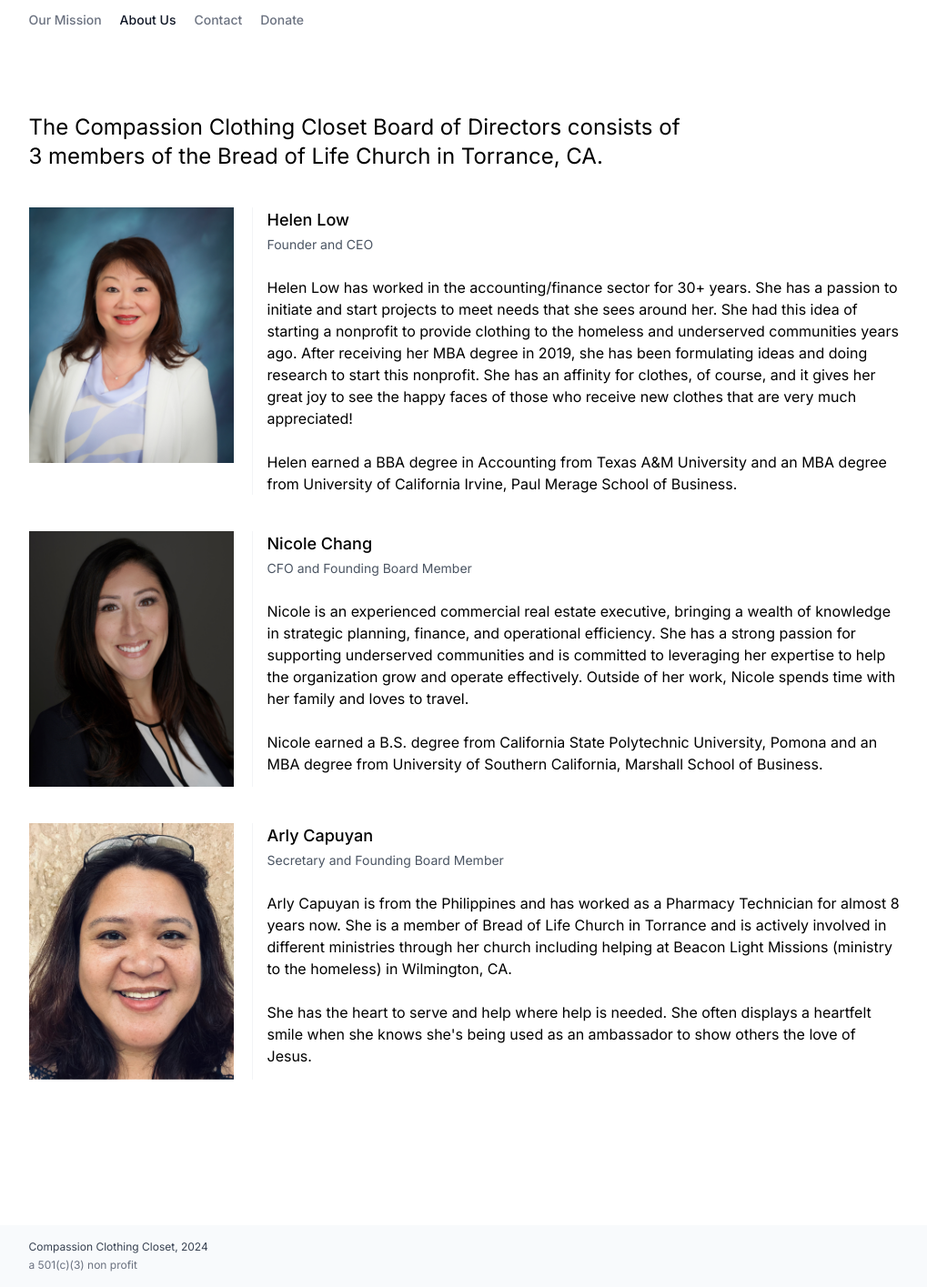
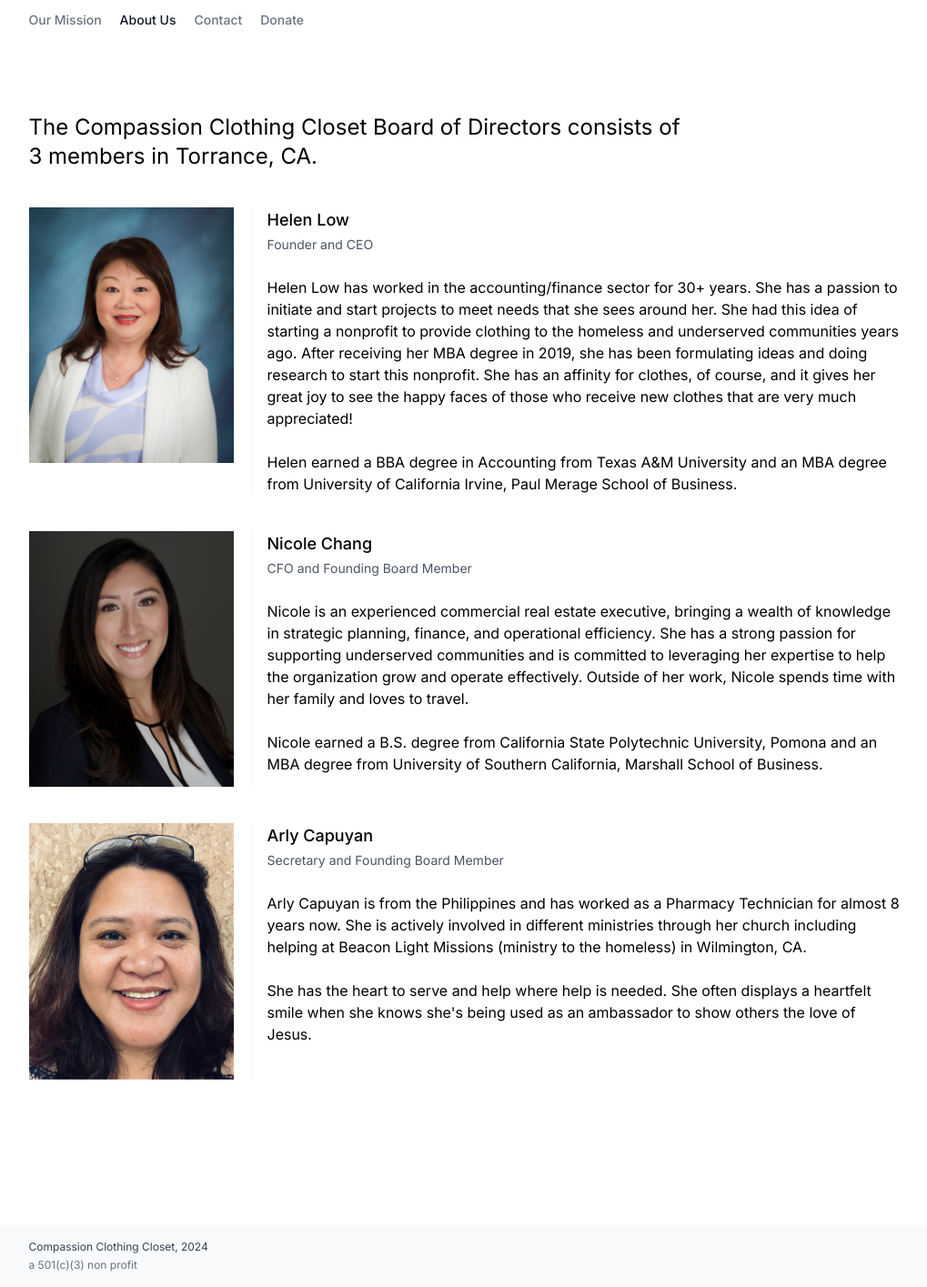
Before and after one commit to jlow2397/ccc-next, a Next.js app: page /about-us in a window 1280 px wide. Shown: the whole page at 91% size, without its empty margins (121-1140 px from the left). Built offline with nearby package versions, Linux system fonts and the light colour scheme.

Commit message:
copy updates

```diff
--- a/src/app/(main)/about-us/page.tsx
+++ b/src/app/(main)/about-us/page.tsx
@@ -4,7 +4,7 @@ export default function AboutPage() {
       <div className="w-full col-span-full text-2xl">
         <div className="w-3/4">
           The Compassion Clothing Closet Board of Directors consists of 3
-          members of the Bread of Life Church in Torrance, CA.
+          members in Torrance, CA.
         </div>
       </div>
       <div className="col-span-2 sm:col-span-1">
@@ -72,10 +72,9 @@ export default function AboutPage() {
         <br />
         <br />
         Arly Capuyan is from the Philippines and has worked as a Pharmacy
-        Technician for almost 8 years now. She is a member of Bread of Life
-        Church in Torrance and is actively involved in different ministries
-        through her church including helping at Beacon Light Missions (ministry
-        to the homeless) in Wilmington, CA.
+        Technician for almost 8 years now. She is actively involved in different
+        ministries through her church including helping at Beacon Light Missions
+        (ministry to the homeless) in Wilmington, CA.
         <br />
         <br />
         She has the heart to serve and help where help is needed. She often
--- a/src/app/(main)/contact/page.tsx
+++ b/src/app/(main)/contact/page.tsx
@@ -7,11 +7,6 @@ export default function ContactUsPage() {
         </h3>
       </div>
       <div className="col-span-full mb-auto">
-        Compassion Clothing Closet
-        <br /> P. O. Box 3844
-        <br /> Torrance, CA 90510
-        <br />
-        <br />
         Email:{" "}
         <a
           className="text-blue-500 hover:underline"
@@ -19,6 +14,11 @@ export default function ContactUsPage() {
         >
           info@compassionclothingcloset.org
         </a>
+        <br />
+        <br />
+        If you have any issues with donating online or would like to donate via
+        check, please email us and we can assist you further. Thank you for your
+        interest and support.
       </div>
     </>
   );
```
